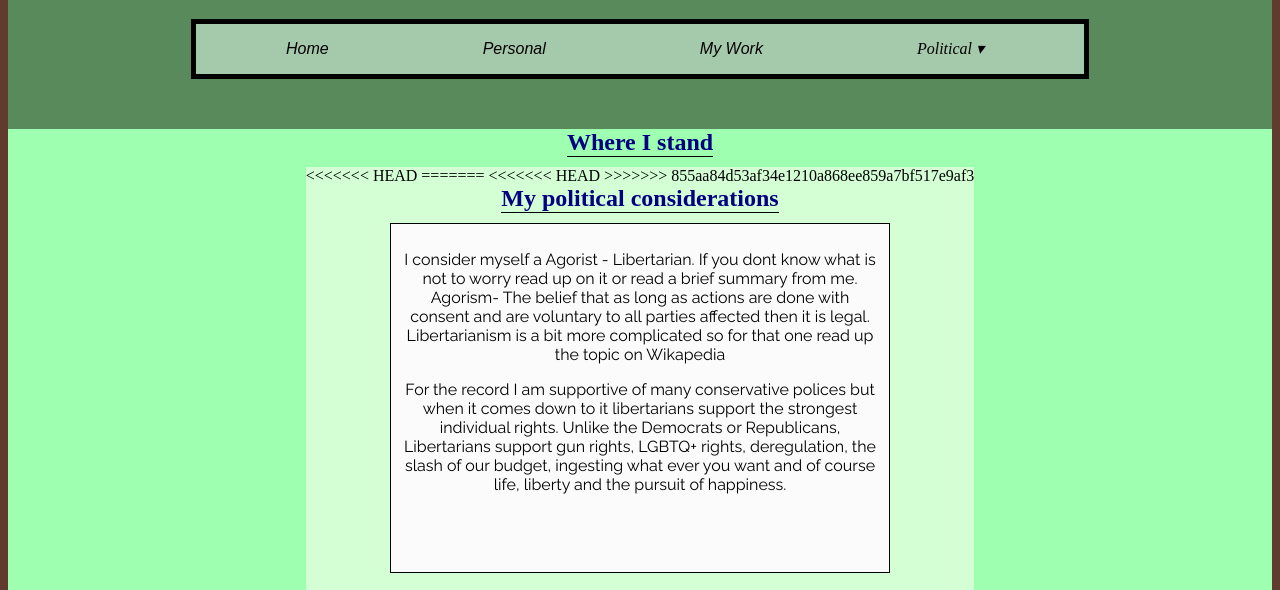
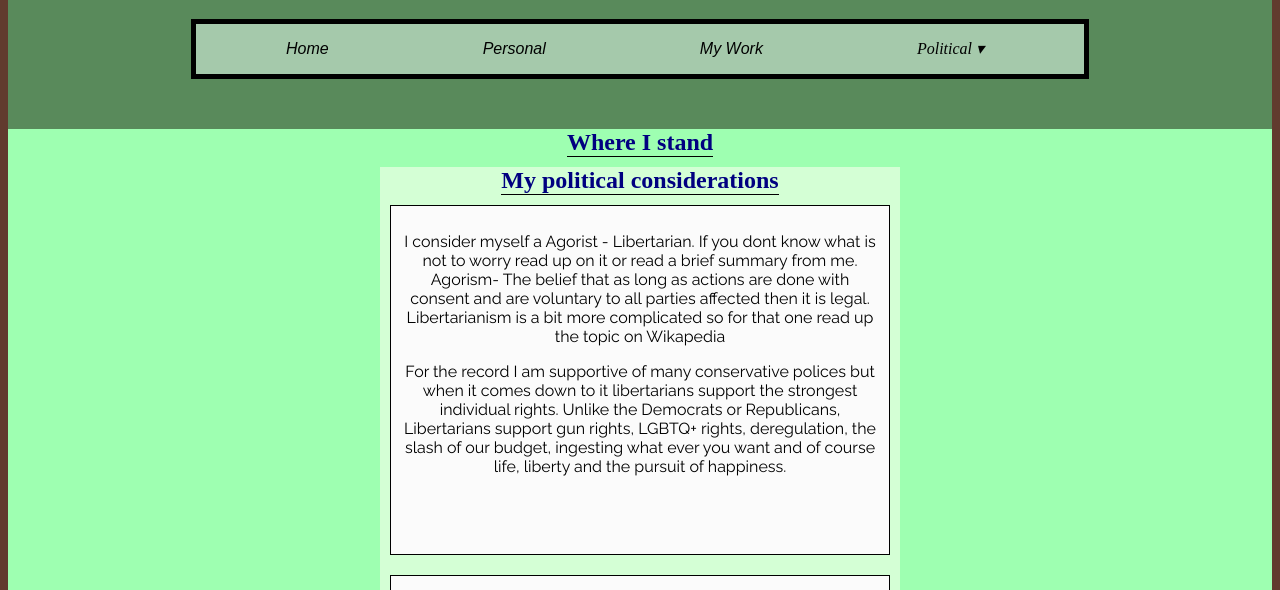
Before and after one commit to Thommond/Thommond.github.io, a plain HTML site: page Political/index.html in a window 1280 px wide. Shown: the part 291-881 px from the top of the page. Drawn offline with Linux system fonts and the light colour scheme; a web font is replaced by a local one.

Commit message:
I needed to get rid of a merge edit

```diff
--- a/Political/index.html
+++ b/Political/index.html
@@ -44,10 +44,6 @@
   <article class="mypolitics">
 <h2>Where I stand</h2>
       <section class="stand">
-<<<<<<< HEAD
-=======
-<<<<<<< HEAD
->>>>>>> 855aa84d53af34e1210a868ee859a7bf517e9af3
 
   <h2>My political considerations </h2>
 
@@ -90,9 +86,6 @@
           </ul>
         </div>
       </section>
-<<<<<<< HEAD
-=======
-=======
 
   <h2>My political considerations </h2>
 
@@ -137,9 +130,6 @@
       </section>
 
       <section class="current">
->>>>>>> 2a1793a694ae58861ceb4036b11ba57881c2a92b
->>>>>>> 855aa84d53af34e1210a868ee859a7bf517e9af3
-
       <section class="current">
 <div class="gov">
         <h2>Current Government polices</h2>
```
